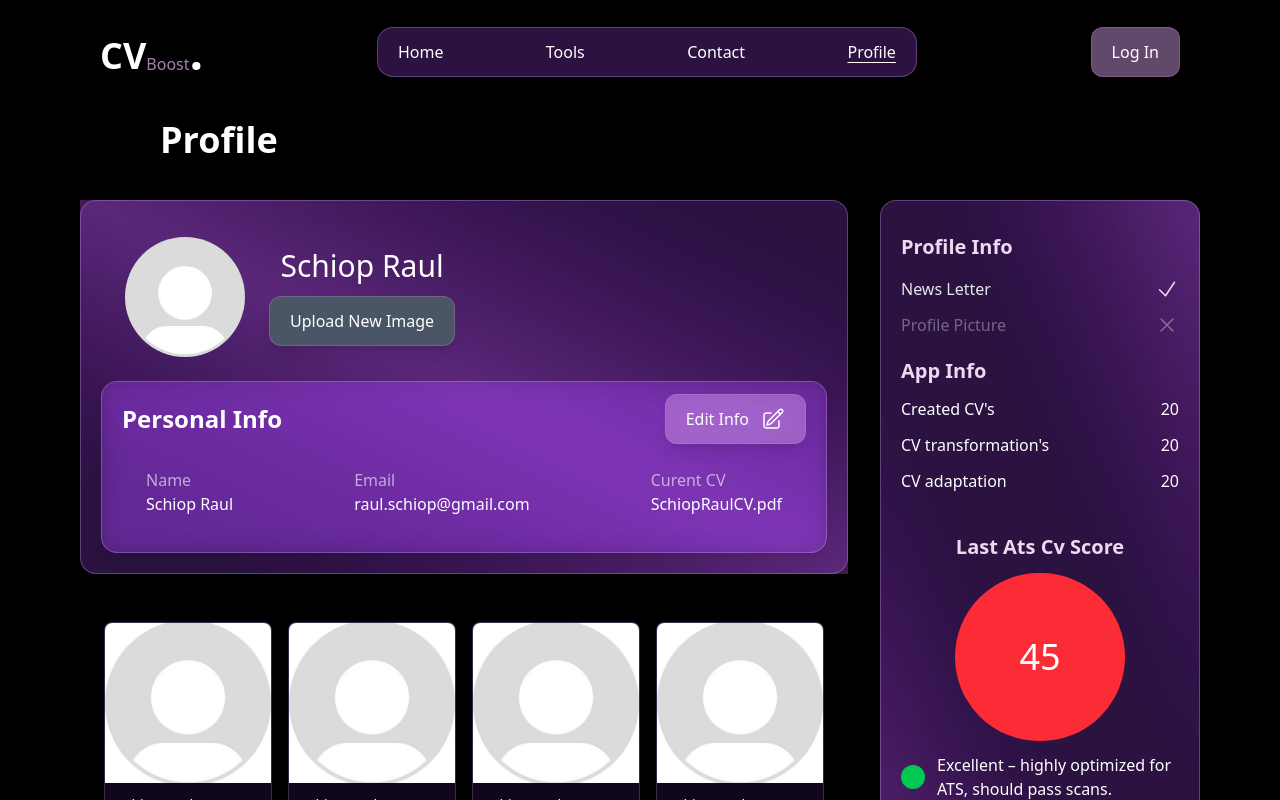
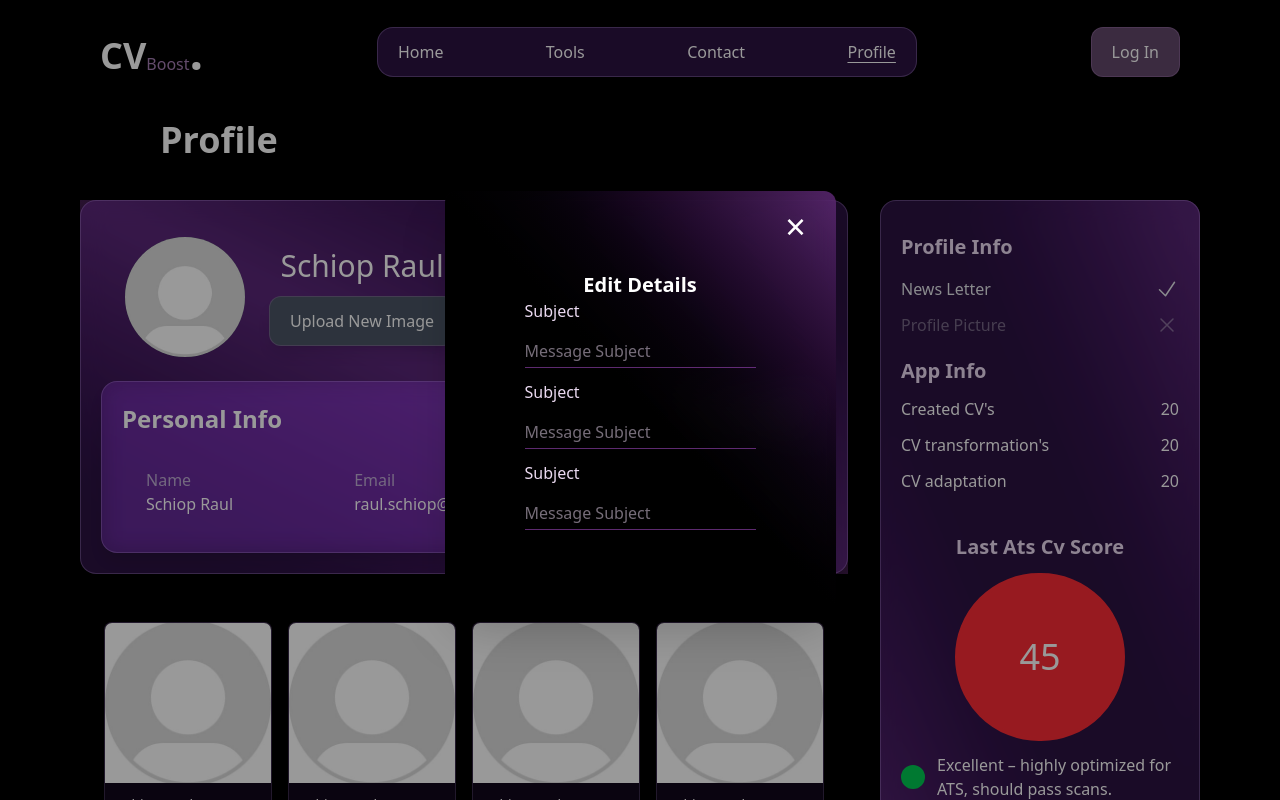
Before and after one commit to RaulSchiop/CVBoost, a Next.js app in the folder frontend/: page /profile in a window 1280 px wide. Both pictures are taken after a click on the button "Edit Info". Shown: the top 800 px of the page. Built offline with nearby package versions, Linux system fonts and the light colour scheme.

Commit message:
modal add

```diff
--- /dev/null
+++ b/frontend/src/Components/Modal/Modal.tsx
@@ -0,0 +1,55 @@
+"use client";
+import React from "react";
+import { AnimatePresence, delay, motion } from "motion/react";
+import { ReactNode } from "react";
+
+type PropsType = {
+   show: boolean;
+   onClose: () => void;
+   children: ReactNode;
+};
+
+const Modal = ({ show, onClose, children }: PropsType) => {
+   return (
+      <AnimatePresence>
+         {show && (
+            <motion.div
+               initial={{ opacity: 0 }}
+               animate={{ opacity: 1 }}
+               exit={{ opacity: 0 }}
+               transition={{ duration: 0.7 }}
+               className="fixed inset-0 bg-black/40 flex items-center justify-center z-50  "
+               onClick={onClose}
+            >
+               <motion.div
+                  initial={{ y: 500, opacity: 0 }}
+                  animate={{ y: 0, opacity: 1 }}
+                  transition={{ type: "spring", duration: 0.5 }}
+                  exit={{ y: 500, opacity: 0 }}
+                  className=" relative bg-secondary  bg-gradient-to-bl from-accent-300/70 via-black to-black bg-purple-500/25 backdrop-blur-md  shadow-2xl  rounded-xl p-20 overflow-y-auto"
+                  onClick={(e) => e.stopPropagation()}
+               >
+                  <motion.button
+                     initial={{ x: 500, opacity: 0 }}
+                     animate={{ x: 0, opacity: 1 }}
+                     transition={{ type: "spring", duration: 1 }}
+                     className="absolute w-10 h-10 top-2 right-5 text-4xl text-white p-2 rounded-full hover:text-red-600 z-100 "
+                     onClick={onClose}
+                  >
+                     &times;
+                  </motion.button>
+                  <motion.div
+                     initial={{ opacity: 0 }}
+                     animate={{ opacity: 1 }}
+                     transition={{ duration: 2 }}
+                  >
+                     {children}
+                  </motion.div>
+               </motion.div>
+            </motion.div>
+         )}
+      </AnimatePresence>
+   );
+};
+
+export default Modal;
--- a/frontend/src/app/(routes)/profile/page.tsx
+++ b/frontend/src/app/(routes)/profile/page.tsx
@@ -8,6 +8,7 @@ import { useState } from "react";
 import GrayButton from "@/Components/Buttons/GrayButton";
 import MainBtn from "@/Components/Buttons/MainBtn";
 import SmallBtn from "@/Components/Buttons/SmallMainBtn";
+import Modal from "@/Components/Modal/Modal";
 type UserInfo = {
    name: string;
    email: string;
@@ -19,8 +20,10 @@ export default function ProfilePage() {
       name: "Schiop Raul",
       email: "raul.schiop@gmail.com",
    });
+   const [modal, setModal] = useState<boolean>(false);
    const [ats, setAts] = useState<number>(45);
    const [cvs, setCvs] = useState<UserInfo[]>([
+      //demo to make the list
       {
          name: "Schiop Raul",
          email: "raul.schiop@gmail.com",
@@ -43,9 +46,49 @@ export default function ProfilePage() {
       },
    ]);
 
+   //Modal open and close for edit details
+   function handelOpenModal() {
+      setModal(true);
+   }
+
+   function handleCloseModal() {
+      setModal(false);
+   }
+
    return (
       <div className="min-h-screen flex flex-col items-center">
          <div className="bg-black pt-30 px-5 md:px-20 w-full mb-10">
+            <Modal show={modal} onClose={handleCloseModal}>
+               <div className="flex items-center justify-center flex-col">
+                  <h1 className="text-white text-xl font-bold">Edit Details</h1>
+                  <form>
+                     <div className="flex flex-col gap-3">
+                        <label className="text-accent-900">Subject</label>
+                        <input
+                           placeholder="Message Subject"
+                           name="subject"
+                           className="text-accent-900 border-b border-accent-500/60 outline-0 py-1"
+                        ></input>
+                        <div className="flex flex-col gap-3">
+                           <label className="text-accent-900">Subject</label>
+                           <input
+                              placeholder="Message Subject"
+                              name="subject"
+                              className="text-accent-900 border-b border-accent-500/60 outline-0 py-1"
+                           ></input>
+                        </div>
+                        <div className="flex flex-col gap-3">
+                           <label className="text-accent-900">Subject</label>
+                           <input
+                              placeholder="Message Subject"
+                              name="subject"
+                              className="text-accent-900 border-b border-accent-500/60 outline-0 py-1"
+                           ></input>
+                        </div>
+                     </div>
+                  </form>
+               </div>
+            </Modal>
             <h1 className="text-white text-4xl font-bold px-20 mb-10">
                Profile
             </h1>
@@ -84,7 +127,7 @@ export default function ProfilePage() {
                                  <h1 className="text-white text-xl lg:text-2xl font-bold ">
                                     Personal Info
                                  </h1>
-                                 <MainBtn>
+                                 <MainBtn onClick={handelOpenModal}>
                                     <p>Edit Info</p>
                                     <svg
                                        xmlns="http://www.w3.org/2000/svg"
```
